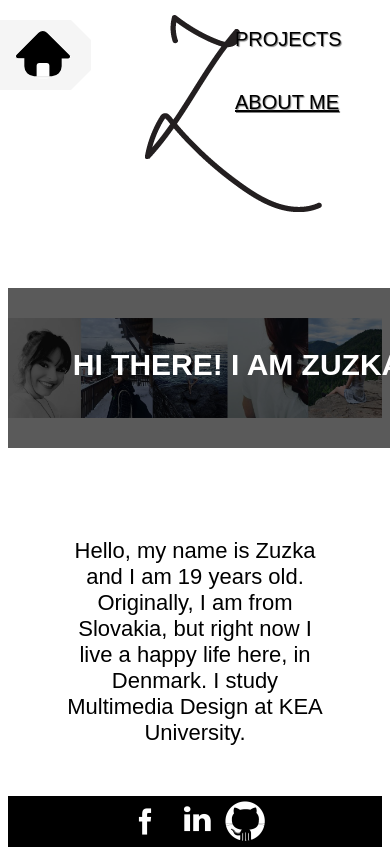
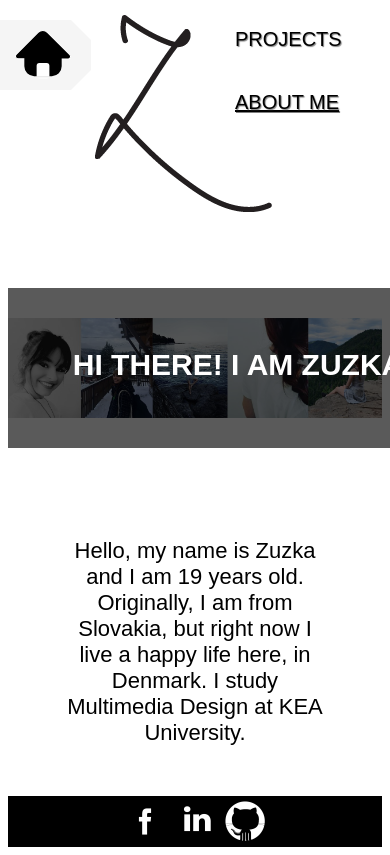
Before and after one commit to zuzanatrembulakova/project_portfolio_exam, a plain HTML site: page about_me.html in a window 390 px wide. Shown: the top 855 px of the page. Drawn offline with Linux system fonts and the light colour scheme.

Commit message:
responsive layout update2

```diff
--- a/style.css
+++ b/style.css
@@ -1133,7 +1133,11 @@ footer {
 
         .menu_item2{
             grid-row: 2;
+        }
 
+        .z_logo{
+            margin-left: 0px;
+            left: 95px
         }
 
         .honeycombs_1row,
```
